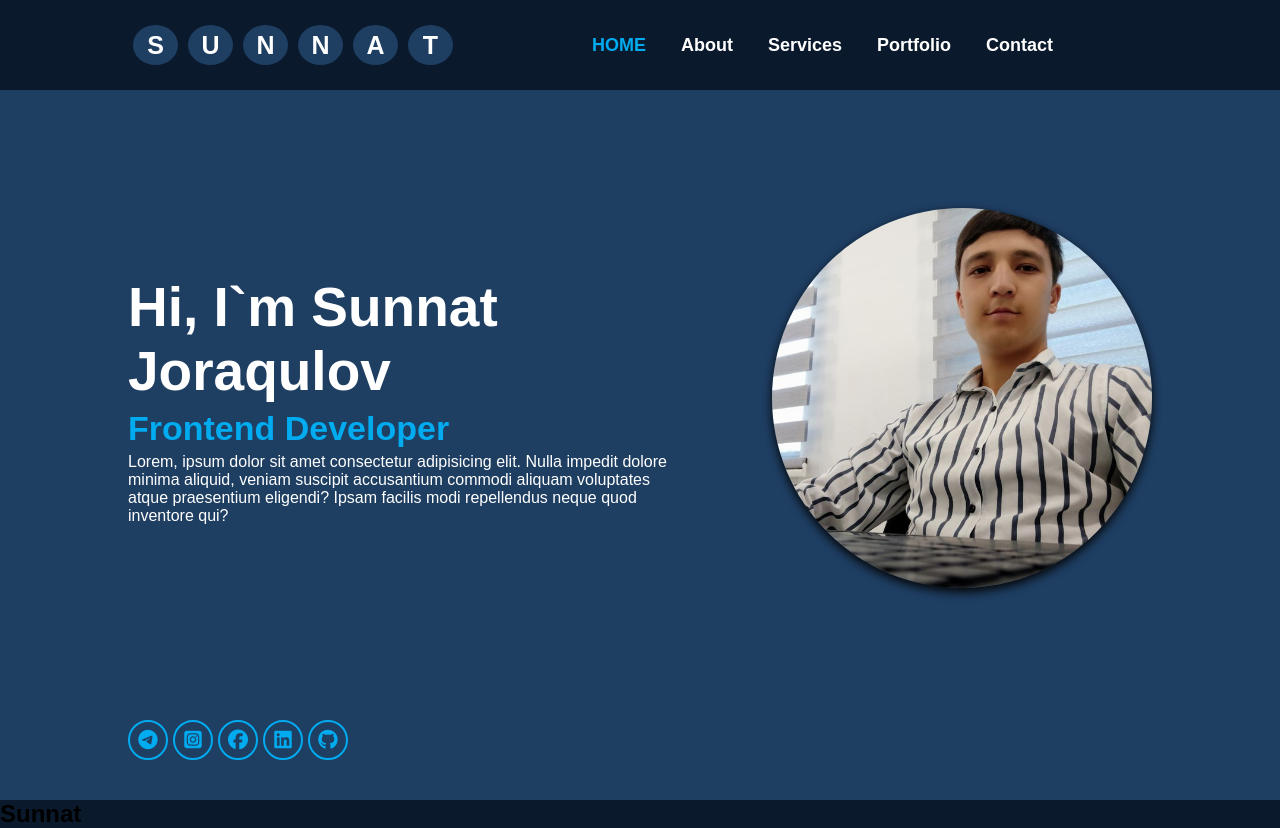
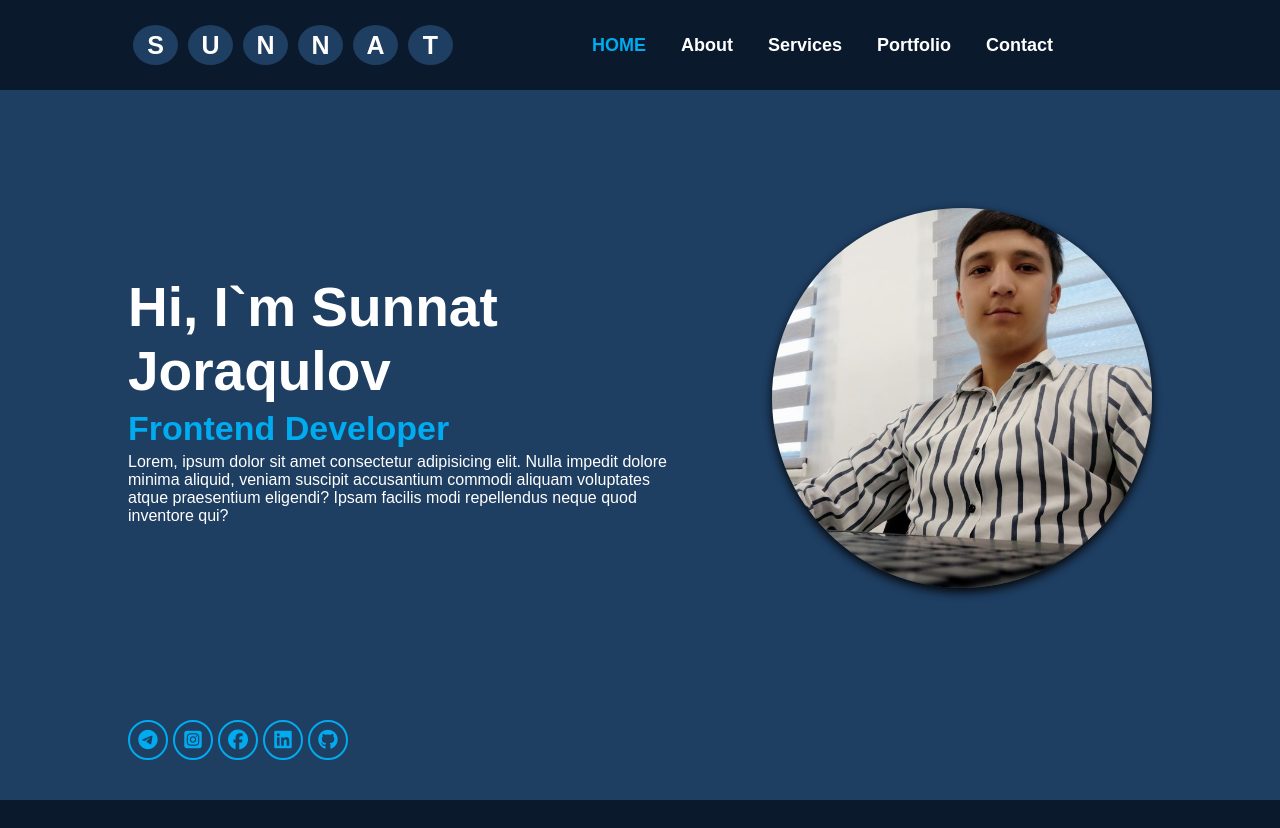
Before and after one commit to joraqulov/partfolder, a plain HTML site: page index.html in a window 1280 px wide. After the commit the page ends 800 px from the top, so only its background shows below. Drawn offline with Linux system fonts and the light colour scheme.

Commit message:
delete h3

```diff
--- a/index.html
+++ b/index.html
@@ -75,9 +75,7 @@
       </div>
     </section>
     <main>
-      <div>
-        <h2>Sunnat</h2>
-      </div>
+
     </main>
     <script src="./scrip.js"></script>
   </body>
```
